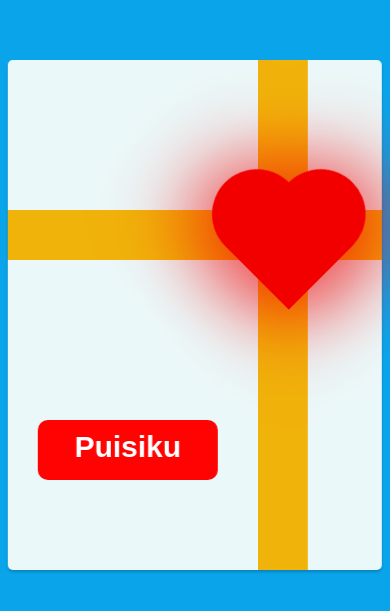
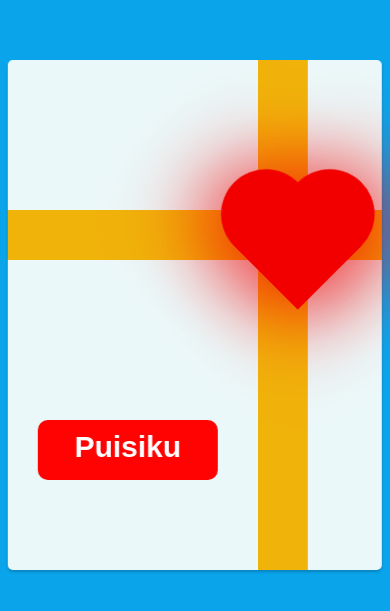
Before and after one commit to TheBims7/Puisiku, a plain HTML site: page index.html in a window 390 px wide. Shown: the part 107-718 px from the top of the page. Drawn offline with Linux system fonts and the light colour scheme.

Commit message:
Refactor CSS for improved responsiveness
Adjusted styles for responsive design and layout.

```diff
--- a/style.css
+++ b/style.css
@@ -151,7 +151,7 @@ p {
         width: 96%;
     }
     .heart {
-        left: 28vh;
+        left: 29vh;
     }
     .label {
         margin-left: 30px;
@@ -160,6 +160,6 @@ p {
         font-size: 30px;
     }
     p {
-        font-size: 10px;
+        font-size: 14px;
     }
 }
```
